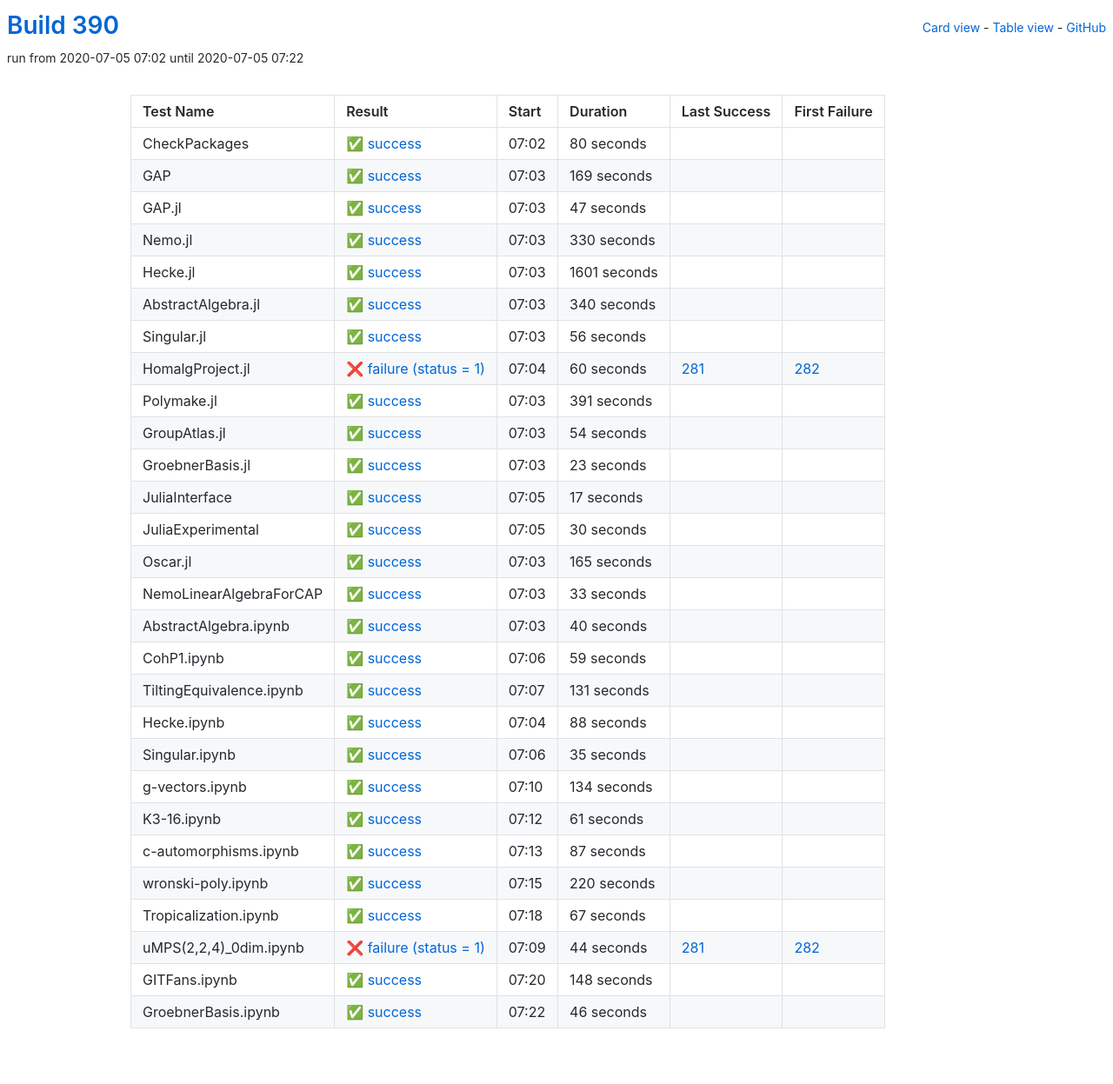
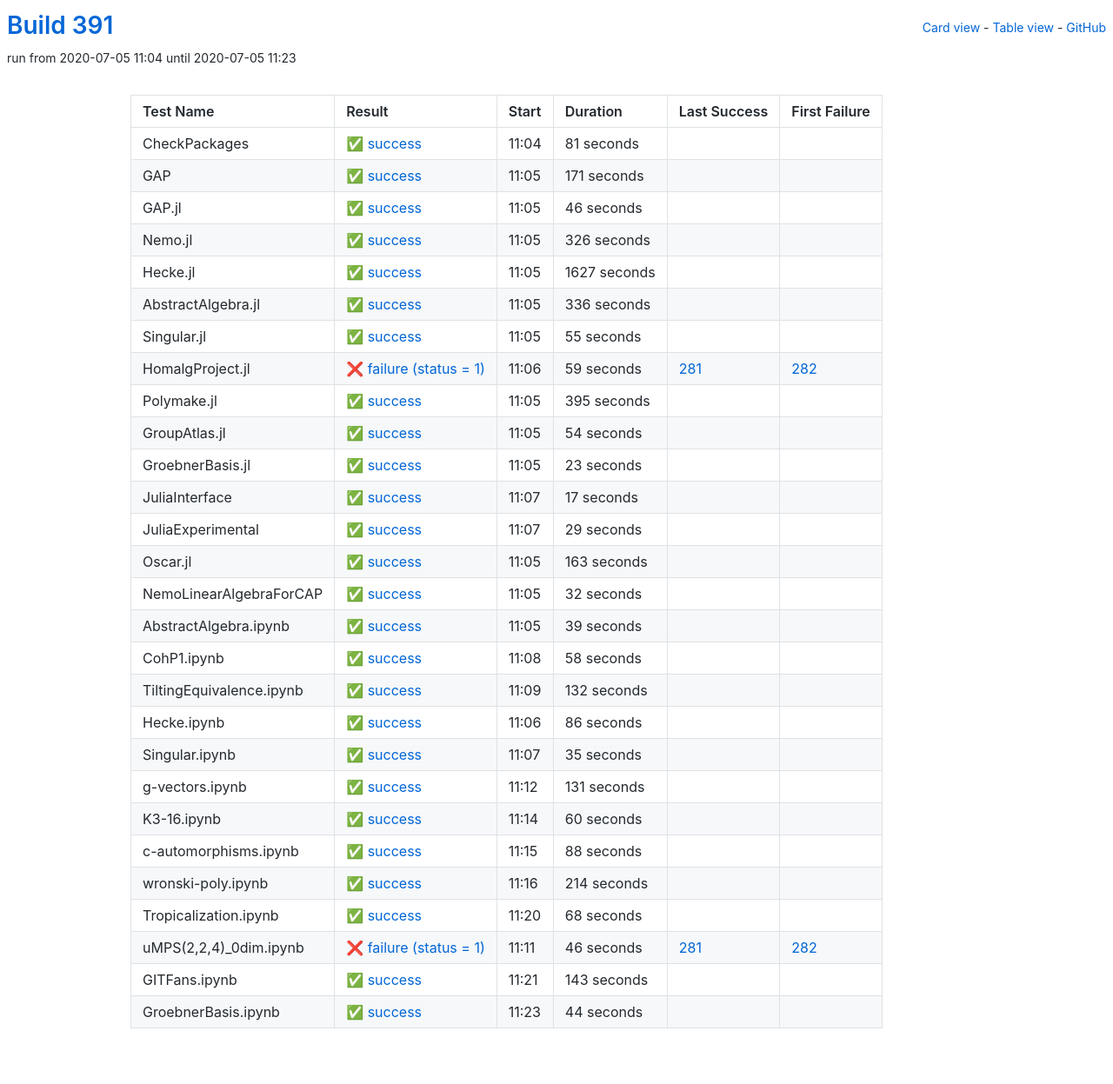
Before and after one commit to oscar-system/oscar-ci-status-stable, a Jekyll site: the page built from table.html, in a window 1280 px wide. Shown: the whole page at 87% size. Built offline with Jekyll 4.4.1, drawn with Linux system fonts in a browser that asks for light colours.

Commit message:
Build #391

```diff
--- a/_data/ci.yml
+++ b/_data/ci.yml
@@ -1,6 +1,6 @@
 ---
-build: 390
-build_url: https://oscarci.mathematik.uni-kl.de/job/oscar-stable/390/
+build: 391
+build_url: https://oscarci.mathematik.uni-kl.de/job/oscar-stable/391/
 job: oscar-stable
 organization: oscar-system
 repo: oscar-ci-status-stable
@@ -8,116 +8,116 @@ repourl: https://github.com/oscar-system/oscar-ci-status-stable
 tests:
 - name: CheckPackages
   id: checkpackages
-  log: https://oscarci.mathematik.uni-kl.de/job/oscar-stable/390/artifact/logs/build-390/CheckPackages.log
-  start: 2020-07-05 07:02
+  log: https://oscarci.mathematik.uni-kl.de/job/oscar-stable/391/artifact/logs/build-391/CheckPackages.log
+  start: 2020-07-05 11:04
   success: true
   exitcode: 0
   status: success
-  duration: 80
+  duration: 81
   last_success: false
   last_success_url:
   first_failure: false
   first_failure_url:
 - name: GAP
   id: gap
-  log: https://oscarci.mathematik.uni-kl.de/job/oscar-stable/390/artifact/logs/build-390/GAP.log
-  start: 2020-07-05 07:03
+  log: https://oscarci.mathematik.uni-kl.de/job/oscar-stable/391/artifact/logs/build-391/GAP.log
+  start: 2020-07-05 11:05
   success: true
   exitcode: 0
   status: success
-  duration: 169
+  duration: 171
   last_success: false
   last_success_url:
   first_failure: false
   first_failure_url:
 - name: GAP.jl
   id: gap-jl
-  log: https://oscarci.mathematik.uni-kl.de/job/oscar-stable/390/artifact/logs/build-390/GAP.jl.log
-  start: 2020-07-05 07:03
+  log: https://oscarci.mathematik.uni-kl.de/job/oscar-stable/391/artifact/logs/build-391/GAP.jl.log
+  start: 2020-07-05 11:05
   success: true
   exitcode: 0
   status: success
-  duration: 47
+  duration: 46
   last_success: false
   last_success_url:
   first_failure: false
   first_failure_url:
 - name: Nemo.jl
   id: nemo-jl
-  log: https://oscarci.mathematik.uni-kl.de/job/oscar-stable/390/artifact/logs/build-390/Nemo.jl.log
-  start: 2020-07-05 07:03
+  log: https://oscarci.mathematik.uni-kl.de/job/oscar-stable/391/artifact/logs/build-391/Nemo.jl.log
+  start: 2020-07-05 11:05
   success: true
   exitcode: 0
   status: success
-  duration: 330
+  duration: 326
   last_success: false
   last_success_url:
   first_failure: false
   first_failure_url:
 - name: Hecke.jl
   id: hecke-jl
-  log: https://oscarci.mathematik.uni-kl.de/job/oscar-stable/390/artifact/logs/build-390/Hecke.jl.log
-  start: 2020-07-05 07:03
+  log: https://oscarci.mathematik.uni-kl.de/job/oscar-stable/391/artifact/logs/build-391/Hecke.jl.log
+  start: 2020-07-05 11:05
   success: true
   exitcode: 0
   status: success
-  duration: 1601
+  duration: 1627
   last_success: false
   last_success_url:
   first_failure: false
   first_failure_url:
 - name: AbstractAlgebra.jl
   id: abstractalgebra-jl
-  log: https://oscarci.mathematik.uni-kl.de/job/oscar-stable/390/artifact/logs/build-390/AbstractAlgebra.jl.log
-  start: 2020-07-05 07:03
+  log: https://oscarci.mathematik.uni-kl.de/job/oscar-stable/391/artifact/logs/build-391/AbstractAlgebra.jl.log
+  start: 2020-07-05 11:05
   success: true
   exitcode: 0
   status: success
-  duration: 340
+  duration: 336
   last_success: false
   last_success_url:
   first_failure: false
   first_failure_url:
 - name: Singular.jl
   id: singular-jl
-  log: https://oscarci.mathematik.uni-kl.de/job/oscar-stable/390/artifact/logs/build-390/Singular.jl.log
-  start: 2020-07-05 07:03
+  log: https://oscarci.mathematik.uni-kl.de/job/oscar-stable/391/artifact/logs/build-391/Singular.jl.log
+  start: 2020-07-05 11:05
   success: true
   exitcode: 0
   status: success
-  duration: 56
+  duration: 55
   last_success: false
   last_success_url:
   first_failure: false
   first_failure_url:
 - name: HomalgProject.jl
   id: homalgproject-jl
-  log: https://oscarci.mathematik.uni-kl.de/job/oscar-stable/390/artifact/logs/build-390/HomalgProject.jl.log
-  start: 2020-07-05 07:04
+  log: https://oscarci.mathematik.uni-kl.de/job/oscar-stable/391/artifact/logs/build-391/HomalgProject.jl.log
+  start: 2020-07-05 11:06
   success: false
   exitcode: 1
   status: failure
-  duration: 60
+  duration: 59
   last_success: 281
   last_success_url: https://oscarci.mathematik.uni-kl.de/job/oscar-stable/281/
   first_failure: 282
   first_failure_url: https://oscarci.mathematik.uni-kl.de/job/oscar-stable/282/
 - name: Polymake.jl
   id: polymake-jl
-  log: https://oscarci.mathematik.uni-kl.de/job/oscar-stable/390/artifact/logs/build-390/Polymake.jl.log
-  start: 2020-07-05 07:03
+  log: https://oscarci.mathematik.uni-kl.de/job/oscar-stable/391/artifact/logs/build-391/Polymake.jl.log
+  start: 2020-07-05 11:05
   success: true
   exitcode: 0
   status: success
-  duration: 391
+  duration: 395
   last_success: false
   last_success_url:
   first_failure: false
   first_failure_url:
 - name: GroupAtlas.jl
   id: groupatlas-jl
-  log: https://oscarci.mathematik.uni-kl.de/job/oscar-stable/390/artifact/logs/build-390/GroupAtlas.jl.log
-  start: 2020-07-05 07:03
+  log: https://oscarci.mathematik.uni-kl.de/job/oscar-stable/391/artifact/logs/build-391/GroupAtlas.jl.log
+  start: 2020-07-05 11:05
   success: true
   exitcode: 0
   status: success
@@ -128,8 +128,8 @@ tests:
   first_failure_url:
 - name: GroebnerBasis.jl
   id: groebnerbasis-jl
-  log: https://oscarci.mathematik.uni-kl.de/job/oscar-stable/390/artifact/logs/build-390/GroebnerBasis.jl.log
-  start: 2020-07-05 07:03
+  log: https://oscarci.mathematik.uni-kl.de/job/oscar-stable/391/artifact/logs/build-391/GroebnerBasis.jl.log
+  start: 2020-07-05 11:05
   success: true
   exitcode: 0
   status: success
@@ -140,8 +140,8 @@ tests:
   first_failure_url:
 - name: JuliaInterface
   id: juliainterface
-  log: https://oscarci.mathematik.uni-kl.de/job/oscar-stable/390/artifact/logs/build-390/JuliaInterface.log
-  start: 2020-07-05 07:05
+  log: https://oscarci.mathematik.uni-kl.de/job/oscar-stable/391/artifact/logs/build-391/JuliaInterface.log
+  start: 2020-07-05 11:07
   success: true
   exitcode: 0
   status: success
@@ -152,92 +152,92 @@ tests:
   first_failure_url:
 - name: JuliaExperimental
   id: juliaexperimental
-  log: https://oscarci.mathematik.uni-kl.de/job/oscar-stable/390/artifact/logs/build-390/JuliaExperimental.log
-  start: 2020-07-05 07:05
+  log: https://oscarci.mathematik.uni-kl.de/job/oscar-stable/391/artifact/logs/build-391/JuliaExperimental.log
+  start: 2020-07-05 11:07
   success: true
   exitcode: 0
   status: success
-  duration: 30
+  duration: 29
   last_success: false
   last_success_url:
   first_failure: false
   first_failure_url:
 - name: Oscar.jl
   id: oscar-jl
-  log: https://oscarci.mathematik.uni-kl.de/job/oscar-stable/390/artifact/logs/build-390/Oscar.jl.log
-  start: 2020-07-05 07:03
+  log: https://oscarci.mathematik.uni-kl.de/job/oscar-stable/391/artifact/logs/build-391/Oscar.jl.log
+  start: 2020-07-05 11:05
   success: true
   exitcode: 0
   status: success
-  duration: 165
+  duration: 163
   last_success: false
   last_success_url:
   first_failure: false
   first_failure_url:
 - name: NemoLinearAlgebraForCAP
   id: nemolinearalgebraforcap
-  log: https://oscarci.mathematik.uni-kl.de/job/oscar-stable/390/artifact/logs/build-390/NemoLinearAlgebraForCAP.log
-  start: 2020-07-05 07:03
+  log: https://oscarci.mathematik.uni-kl.de/job/oscar-stable/391/artifact/logs/build-391/NemoLinearAlgebraForCAP.log
+  start: 2020-07-05 11:05
   success: true
   exitcode: 0
   status: success
-  duration: 33
+  duration: 32
   last_success: false
   last_success_url:
   first_failure: false
   first_failure_url:
 - name: AbstractAlgebra.ipynb
   id: abstractalgebra-ipynb
-  log: https://oscarci.mathematik.uni-kl.de/job/oscar-stable/390/artifact/logs/build-390/AbstractAlgebra.ipynb.log
-  start: 2020-07-05 07:03
+  log: https://oscarci.mathematik.uni-kl.de/job/oscar-stable/391/artifact/logs/build-391/AbstractAlgebra.ipynb.log
+  start: 2020-07-05 11:05
   success: true
   exitcode: 0
   status: success
-  duration: 40
+  duration: 39
   last_success: false
   last_success_url:
   first_failure: false
   first_failure_url:
 - name: CohP1.ipynb
   id: cohp1-ipynb
-  log: https://oscarci.mathematik.uni-kl.de/job/oscar-stable/390/artifact/logs/build-390/CohP1.ipynb.log
-  start: 2020-07-05 07:06
+  log: https://oscarci.mathematik.uni-kl.de/job/oscar-stable/391/artifact/logs/build-391/CohP1.ipynb.log
+  start: 2020-07-05 11:08
   success: true
   exitcode: 0
   status: success
-  duration: 59
+  duration: 58
   last_success: false
   last_success_url:
   first_failure: false
   first_failure_url:
 - name: TiltingEquivalence.ipynb
   id: tiltingequivalence-ipynb
-  log: https://oscarci.mathematik.uni-kl.de/job/oscar-stable/390/artifact/logs/build-390/TiltingEquivalence.ipynb.log
-  start: 2020-07-05 07:07
+  log: https://oscarci.mathematik.uni-kl.de/job/oscar-stable/391/artifact/logs/build-391/TiltingEquivalence.ipynb.log
+  start: 2020-07-05 11:09
   success: true
   exitcode: 0
   status: success
-  duration: 131
+  duration: 132
   last_success: false
   last_success_url:
   first_failure: false
   first_failure_url:
 - name: Hecke.ipynb
   id: hecke-ipynb
-  log: https://oscarci.mathematik.uni-kl.de/job/oscar-stable/390/artifact/logs/build-390/Hecke.ipynb.log
-  start: 2020-07-05 07:04
+  log: https://oscarci.mathematik.uni-kl.de/job/oscar-stable/391/artifact/logs/build-391/Hecke.ipynb.log
+  start: 2020-07-05 11:06
   success: true
   exitcode: 0
   status: success
-  duration: 88
+  duration: 86
   last_success: false
   last_success_url:
   first_failure: false
   first_failure_url:
 - name: Singular.ipynb
   id: singular-ipynb
-  log: https://oscarci.mathematik.uni-kl.de/job/oscar-stable/390/artifact/logs/build-390/Singular.ipynb.log
-  start: 2020-07-05 07:06
+  log: https://oscarci.mathematik.uni-kl.de/job/oscar-stable/391/artifact/logs/build-391/Singular.ipynb.log
+  start: 2020-07-05 11:07
   success: true
   exitcode: 0
   status: success
@@ -248,96 +248,96 @@ tests:
   first_failure_url:
 - name: g-vectors.ipynb
   id: g-vectors-ipynb
-  log: https://oscarci.mathematik.uni-kl.de/job/oscar-stable/390/artifact/logs/build-390/g-vectors.ipynb.log
-  start: 2020-07-05 07:10
+  log: https://oscarci.mathematik.uni-kl.de/job/oscar-stable/391/artifact/logs/build-391/g-vectors.ipynb.log
+  start: 2020-07-05 11:12
   success: true
   exitcode: 0
   status: success
-  duration: 134
+  duration: 131
   last_success: false
   last_success_url:
   first_failure: false
   first_failure_url:
 - name: K3-16.ipynb
   id: k3-16-ipynb
-  log: https://oscarci.mathematik.uni-kl.de/job/oscar-stable/390/artifact/logs/build-390/K3-16.ipynb.log
-  start: 2020-07-05 07:12
+  log: https://oscarci.mathematik.uni-kl.de/job/oscar-stable/391/artifact/logs/build-391/K3-16.ipynb.log
+  start: 2020-07-05 11:14
   success: true
   exitcode: 0
   status: success
-  duration: 61
+  duration: 60
   last_success: false
   last_success_url:
   first_failure: false
   first_failure_url:
 - name: c-automorphisms.ipynb
   id: c-automorphisms-ipynb
-  log: https://oscarci.mathematik.uni-kl.de/job/oscar-stable/390/artifact/logs/build-390/c-automorphisms.ipynb.log
-  start: 2020-07-05 07:13
+  log: https://oscarci.mathematik.uni-kl.de/job/oscar-stable/391/artifact/logs/build-391/c-automorphisms.ipynb.log
+  start: 2020-07-05 11:15
   success: true
   exitcode: 0
   status: success
-  duration: 87
+  duration: 88
   last_success: false
   last_success_url:
   first_failure: false
   first_failure_url:
 - name: wronski-poly.ipynb
   id: wronski-poly-ipynb
-  log: https://oscarci.mathematik.uni-kl.de/job/oscar-stable/390/artifact/logs/build-390/wronski-poly.ipynb.log
-  start: 2020-07-05 07:15
+  log: https://oscarci.mathematik.uni-kl.de/job/oscar-stable/391/artifact/logs/build-391/wronski-poly.ipynb.log
+  start: 2020-07-05 11:16
   success: true
   exitcode: 0
   status: success
-  duration: 220
+  duration: 214
   last_success: false
   last_success_url:
   first_failure: false
   first_failure_url:
 - name: Tropicalization.ipynb
   id: tropicalization-ipynb
-  log: https://oscarci.mathematik.uni-kl.de/job/oscar-stable/390/artifact/logs/build-390/Tropicalization.ipynb.log
-  start: 2020-07-05 07:18
+  log: https://oscarci.mathematik.uni-kl.de/job/oscar-stable/391/artifact/logs/build-391/Tropicalization.ipynb.log
+  start: 2020-07-05 11:20
   success: true
   exitcode: 0
   status: success
-  duration: 67
+  duration: 68
   last_success: false
   last_success_url:
   first_failure: false
   first_failure_url:
 - name: uMPS(2,2,4)_0dim.ipynb
   id: umps-2-2-4-0dim-ipynb
-  log: https://oscarci.mathematik.uni-kl.de/job/oscar-stable/390/artifact/logs/build-390/uMPS-2-2-4-_0dim.ipynb.log
-  start: 2020-07-05 07:09
+  log: https://oscarci.mathematik.uni-kl.de/job/oscar-stable/391/artifact/logs/build-391/uMPS-2-2-4-_0dim.ipynb.log
+  start: 2020-07-05 11:11
   success: false
   exitcode: 1
   status: failure
-  duration: 44
+  duration: 46
   last_success: 281
   last_success_url: https://oscarci.mathematik.uni-kl.de/job/oscar-stable/281/
   first_failure: 282
   first_failure_url: https://oscarci.mathematik.uni-kl.de/job/oscar-stable/282/
 - name: GITFans.ipynb
   id: gitfans-ipynb
-  log: https://oscarci.mathematik.uni-kl.de/job/oscar-stable/390/artifact/logs/build-390/GITFans.ipynb.log
-  start: 2020-07-05 07:20
+  log: https://oscarci.mathematik.uni-kl.de/job/oscar-stable/391/artifact/logs/build-391/GITFans.ipynb.log
+  start: 2020-07-05 11:21
   success: true
   exitcode: 0
   status: success
-  duration: 148
+  duration: 143
   last_success: false
   last_success_url:
   first_failure: false
   first_failure_url:
 - name: GroebnerBasis.ipynb
   id: groebnerbasis-ipynb
-  log: https://oscarci.mathematik.uni-kl.de/job/oscar-stable/390/artifact/logs/build-390/GroebnerBasis.ipynb.log
-  start: 2020-07-05 07:22
+  log: https://oscarci.mathematik.uni-kl.de/job/oscar-stable/391/artifact/logs/build-391/GroebnerBasis.ipynb.log
+  start: 2020-07-05 11:23
   success: true
   exitcode: 0
   status: success
-  duration: 46
+  duration: 44
   last_success: false
   last_success_url:
   first_failure: false
```
Also changed, not shown: README.md.
